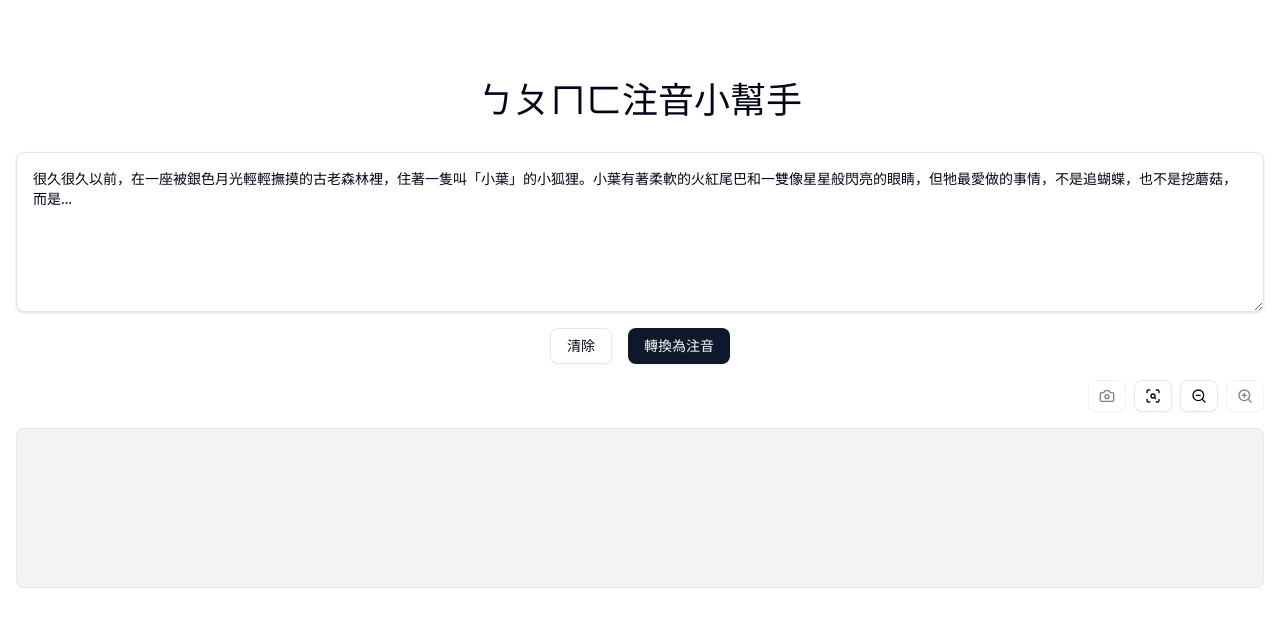
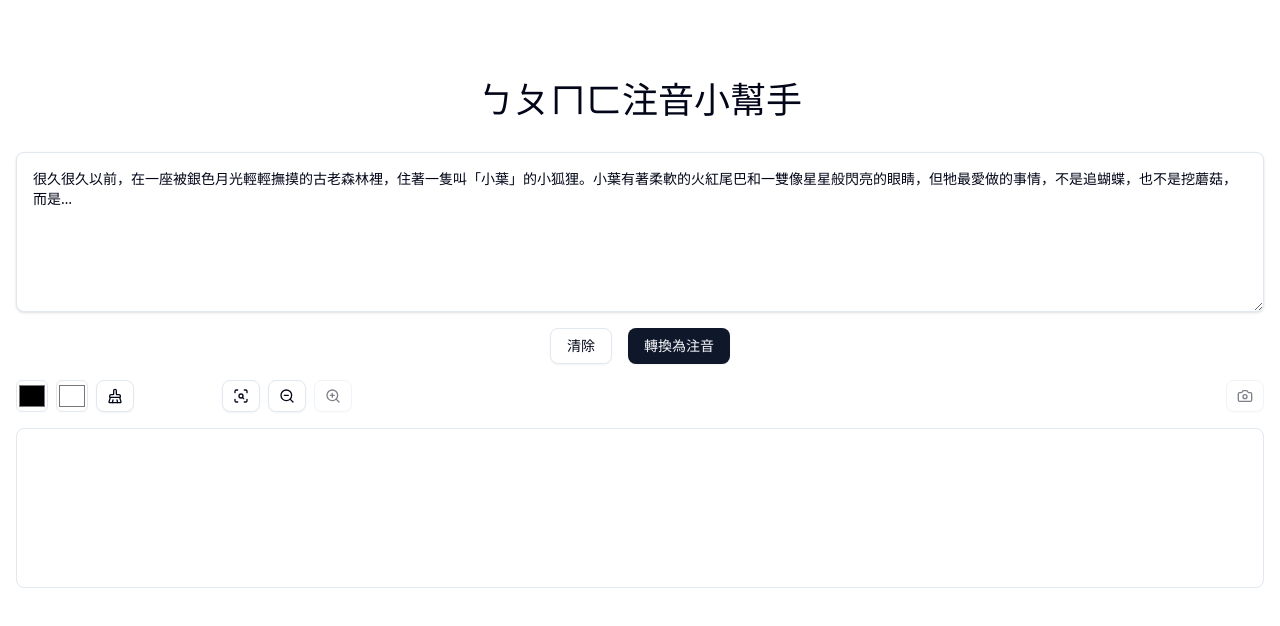
Before and after one commit to unickhow/zhuyin-convertor, a React (Vite) app: page / in a window 1280 px wide. Shown: the top 626 px of the page. Built offline with nearby package versions, Linux system fonts and the light colour scheme.

Commit message:
💡 feat: add color customization options for text and background in output display

```diff
--- a/src/App.tsx
+++ b/src/App.tsx
@@ -8,7 +8,7 @@ import { Button } from '@/components/ui/button'
 import { Textarea } from '@/components/ui/textarea'
 import { Label } from '@/components/ui/label'
 import { RadioGroup, RadioGroupItem } from '@/components/ui/radio-group'
-import { ZoomIn, ZoomOut, ScanSearch, Camera } from 'lucide-react'
+import { ZoomIn, ZoomOut, ScanSearch, Camera, BrushCleaning } from 'lucide-react'
 import { saveAs } from 'file-saver'
 import { toPng } from 'html-to-image'
 
@@ -27,6 +27,13 @@ function App() {
   const [outputText, setOutputText] = useState<OutputText>('')
   const [convertType, setConvertType] = useState<ConvertType>('zhuyin')
   const [textScale, setTextScale] = useState<number>(1)
+
+  const defaultColor = {
+    text: '#000000',
+    background: '#ffffff'
+  }
+  const [textColor, setTextColor] = useState<string>(defaultColor.text)
+  const [bgColor, setBgColor] = useState<string>(defaultColor.background)
 
   const convertToPinyin = (text: string): string => {
     const pyArr = pinyin(text, {
@@ -89,20 +96,20 @@ function App() {
       return (
         <div className="flex flex-wrap gap-2" style={{ scale: textScale }}>
           {outputText.map((item, index) => (
-            <div key={index} className="flex items-center min-w-[30px] w-[80px]">
+            <div key={index} className="flex items-center min-w-[30px] w-[80px]" style={{ color: textColor }}>
               <div className="text-[3rem] min-h-[2rem]">
                 {item.char}
               </div>
               <div className="flex items-center" style={{
                 flexDirection: item.tone === '0' ? 'column-reverse' : 'row',
               }}>
-                <div className="text-[1rem] font-bold text-gray-600" style={{
+                <div className="text-[1rem] font-bold" style={{
                   writingMode: 'vertical-rl',
                   textOrientation: 'upright'
                 }}>
                   {item.zhuyin}
                 </div>
-                <div className="text-gray-600 text-[1rem] font-bold" style={{
+                <div className="text-[1rem] font-bold" style={{
                   lineHeight: item.tone === '0' ? '1px' : '3rem'
                 }}>
                   {item.symbol}
@@ -181,15 +188,33 @@ function App() {
           </div>
 
           <div>
-            <div className="flex justify-end gap-2 mb-4">
+            <div className="flex gap-2 mb-4">
+              <div className="flex gap-2 mr-20">
+                <input
+                  type="color"
+                  value={textColor}
+                  onChange={(e) => setTextColor(e.target.value)}
+                  className="w-8 h-8 border rounded-sm cursor-pointer"
+                />
+                <input
+                  type="color"
+                  value={bgColor}
+                  onChange={(e) => setBgColor(e.target.value)}
+                  className="w-8 h-8 border rounded-sm cursor-pointer"
+                />
+                {/* reset colors */}
                 <Button
                   variant="outline"
                   size="sm"
-                disabled={!outputText || typeof outputText !== 'object'}
-                onClick={handleSaveAsImage}
+                  onClick={() => {
+                    setTextColor(defaultColor.text)
+                    setBgColor(defaultColor.background)
+                  }}
                 >
-                <Camera className="size-4" />
+                  <BrushCleaning className="size-4" />
                 </Button>
+              </div>
+              <div className="flex gap-2 mr-auto">
                 <Button
                   variant="outline"
                   size="sm"
@@ -214,7 +239,18 @@ function App() {
                   <ZoomIn className="size-4" />
                 </Button>
               </div>
-            <div id="output-block" className="min-h-40 p-4 border rounded-md bg-gray-100">
+              <div className="flex gap-2">
+                <Button
+                  variant="outline"
+                  size="sm"
+                  disabled={!outputText || typeof outputText !== 'object'}
+                  onClick={handleSaveAsImage}
+                >
+                  <Camera className="size-4" />
+                </Button>
+              </div>
+            </div>
+            <div id="output-block" className="min-h-40 p-4 border rounded-md" style={{ backgroundColor: bgColor }}>
               {renderZhuyinOutput()}
             </div>
           </div>
```
Lines whose indentation alone changed are shown as unchanged.
